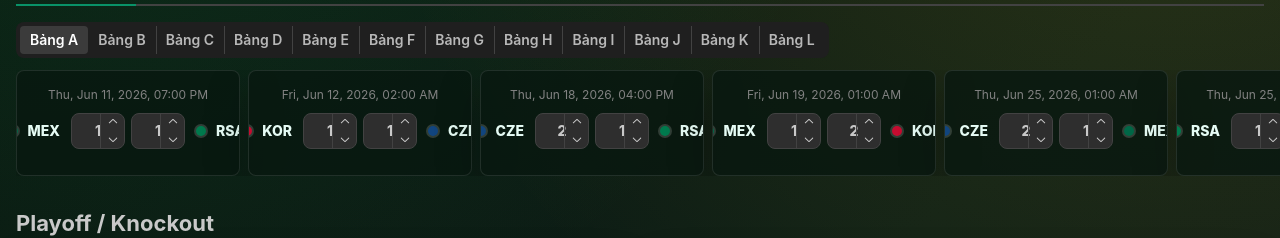
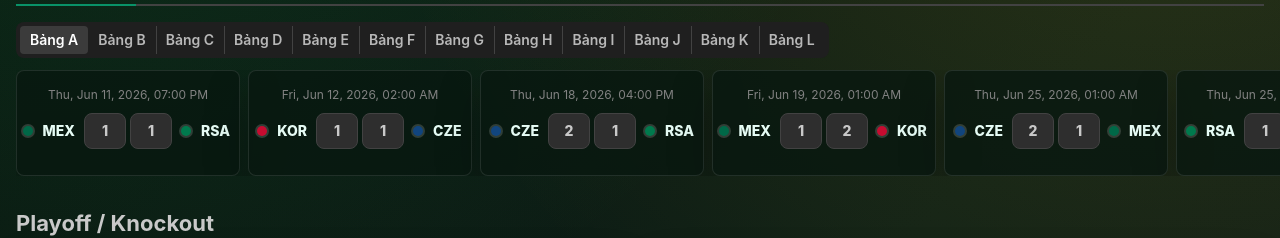
Before and after one commit to vietanhrs/world-cup-2026-hub, a React (Vite) app: page / in a window 1280 px wide. Shown: the part 536-774 px from the top of the page. Built offline with nearby package versions, Linux system fonts and the light colour scheme.

Commit message:
Tune prediction layout spacing

```diff
--- a/src/App.css
+++ b/src/App.css
@@ -100,7 +100,7 @@
 
 .group-match-grid {
   display: grid;
-  grid-template-columns: repeat(6, minmax(216px, 224px));
+  grid-template-columns: repeat(6, minmax(216px, 1fr));
   gap: 8px;
   min-width: 1384px;
   margin-top: 12px;
@@ -131,7 +131,7 @@
 .score-input input {
   text-align: center;
   font-weight: 800;
-  padding-inline: 2px;
+  padding-inline: 4px;
 }
 
 .team-button {
@@ -143,6 +143,15 @@
 .match-card-group .team-button {
   min-width: 48px;
   padding-inline: 4px;
+}
+
+.match-card-group .match-row {
+  grid-template-columns: 48px 42px 42px 48px;
+  gap: 4px;
+}
+
+.match-card-group .score-input {
+  width: 42px;
 }
 
 .team-dot {
@@ -206,17 +215,22 @@
 }
 
 .playoff-center {
+  display: flex;
+  flex-direction: column;
+  align-items: center;
   min-width: 0;
 }
 
 .bracket {
+  box-sizing: border-box;
   display: grid;
   grid-template-columns: repeat(4, 112px) 136px repeat(4, 112px);
   grid-template-rows: 20px repeat(17, 48px);
-  column-gap: 12px;
+  column-gap: 9px;
   row-gap: 4px;
   min-width: 1100px;
   padding: 2px 12px 12px 2px;
+  margin-inline: auto;
   align-items: stretch;
   position: relative;
 }
@@ -237,17 +251,17 @@
   content: '';
   position: absolute;
   top: 50%;
-  width: 12px;
+  width: 9px;
   height: 2px;
   background: linear-gradient(90deg, rgba(34, 197, 94, 0.75), rgba(250, 204, 21, 0.8));
 }
 
 .bracket-left::after {
-  right: -13px;
+  right: -10px;
 }
 
 .bracket-right::after {
-  left: -13px;
+  left: -10px;
   background: linear-gradient(90deg, rgba(250, 204, 21, 0.8), rgba(34, 197, 94, 0.75));
 }
 
--- a/src/components/MatchCard.tsx
+++ b/src/components/MatchCard.tsx
@@ -34,6 +34,7 @@ export function MatchCard({ match, prediction, resolver, onScore, onRoster, vari
             className="score-input"
             min={0}
             max={20}
+            hideControls
             value={prediction?.home ?? ''}
             onChange={(value) => onScore(match.id, 'home', value)}
             disabled={!hasTeams}
@@ -44,6 +45,7 @@ export function MatchCard({ match, prediction, resolver, onScore, onRoster, vari
             className="score-input"
             min={0}
             max={20}
+            hideControls
             value={prediction?.away ?? ''}
             onChange={(value) => onScore(match.id, 'away', value)}
             disabled={!hasTeams}
```
